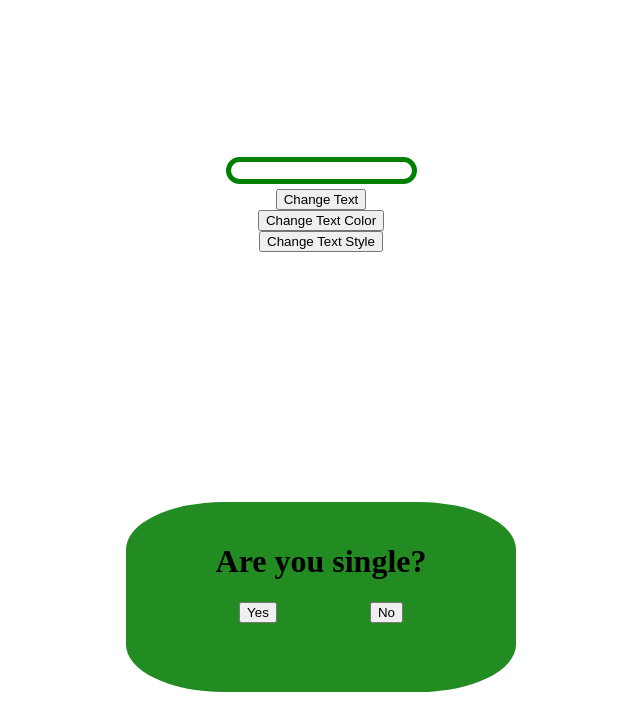
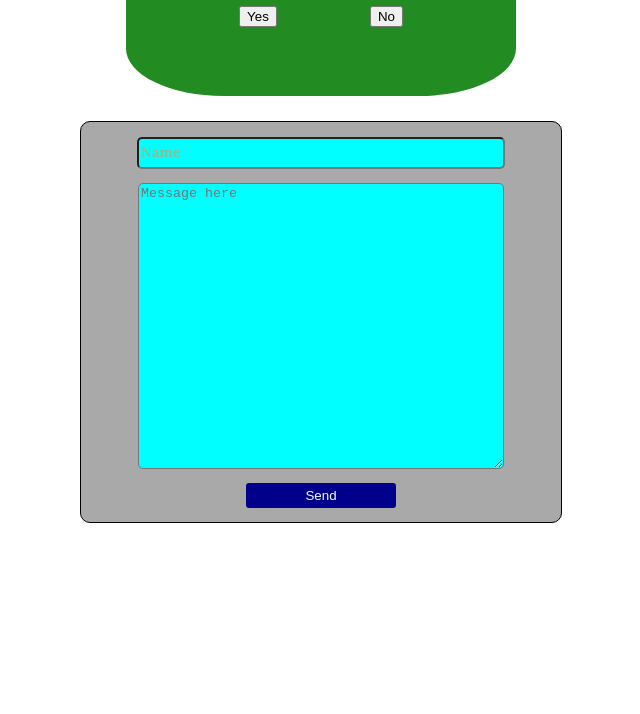
Before and after one commit to takegabriel08/eyekiller, a website: page public/index.html in a window 1280 px wide. Shown: the part 330-1044 px from the top of the page, without its empty margins (327-967 px from the left). After the commit the page ends 861 px from the top, so only its background shows below. Drawn offline with Linux system fonts and the light colour scheme.

Commit message:
Update style.css

```diff
--- a/public/style.css
+++ b/public/style.css
@@ -3,7 +3,7 @@
   justify-content: center;
   align-items: center;
   width: 100vw;
-  height: 200vh;
+  overflow: auto;
   flex-direction: column;
 }
 
```
